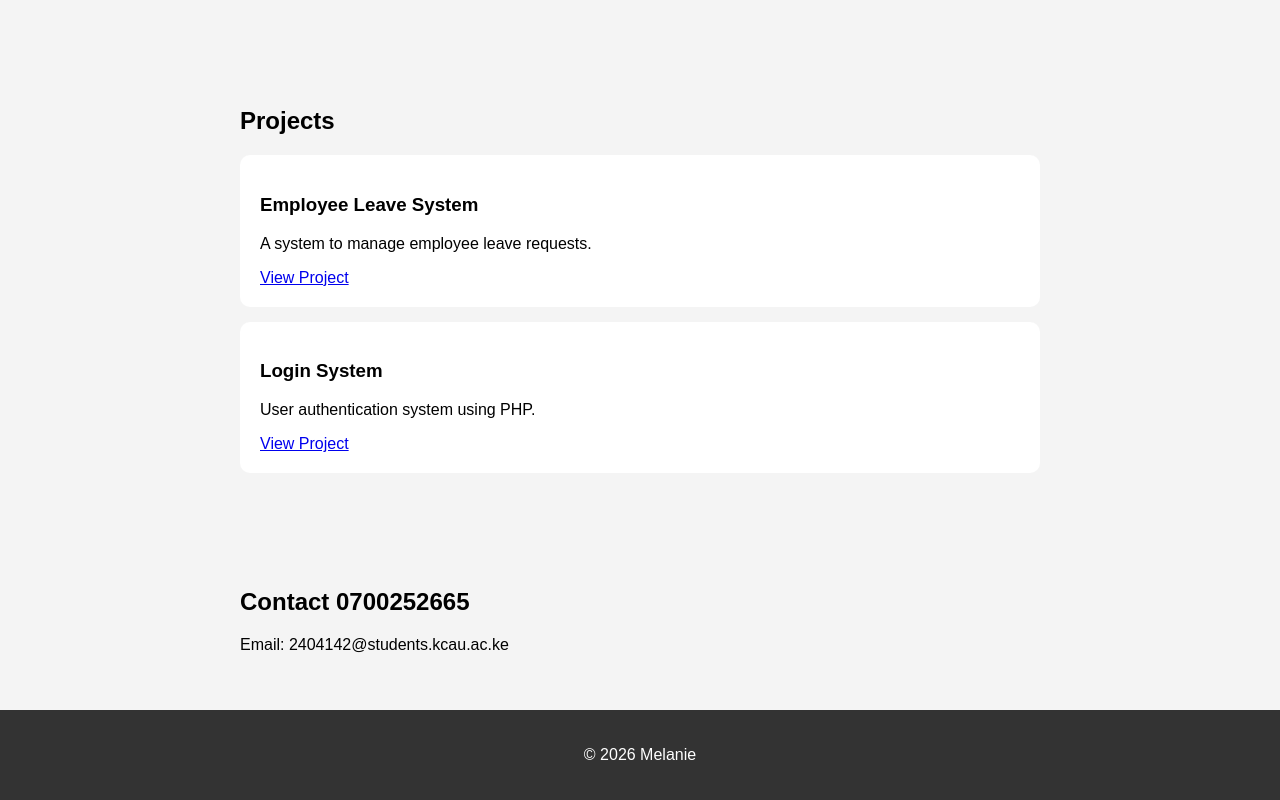
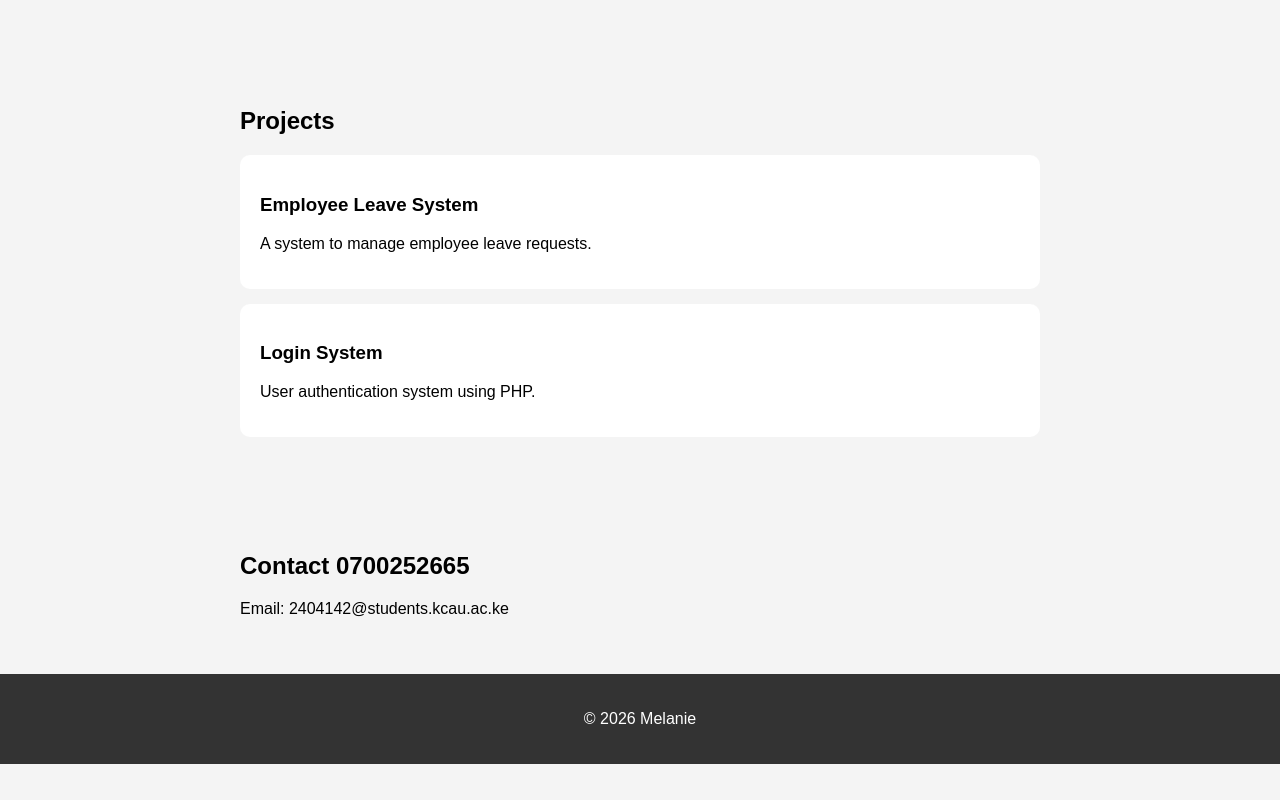
Before and after one commit to 2404142-lang/melanie-dev.github.io, a plain HTML site: page index.html in a window 1280 px wide. Shown: the part 753-1553 px from the top of the page. After the commit the page ends 1517 px from the top, so only its background shows below. Drawn offline with Linux system fonts and the light colour scheme.

Commit message:
Update index.html

```diff
--- a/index.html
+++ b/index.html
@@ -43,13 +43,11 @@
         <div class="card">
             <h3>Employee Leave System</h3>
             <p>A system to manage employee leave requests.</p>
-            <a href="https://github.com/melanie/leave-system" target="_blank">View Project</a>
         </div>
 
         <div class="card">
             <h3>Login System</h3>
             <p>User authentication system using PHP.</p>
-            <a href="https://github.com/melanie/login-system" target="_blank">View Project</a>
         </div>
 
     </section>
```
